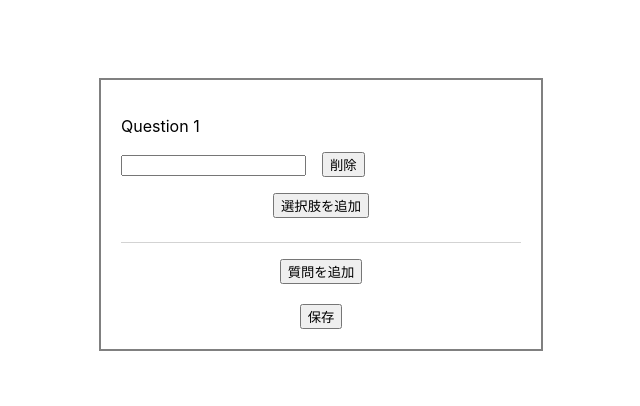
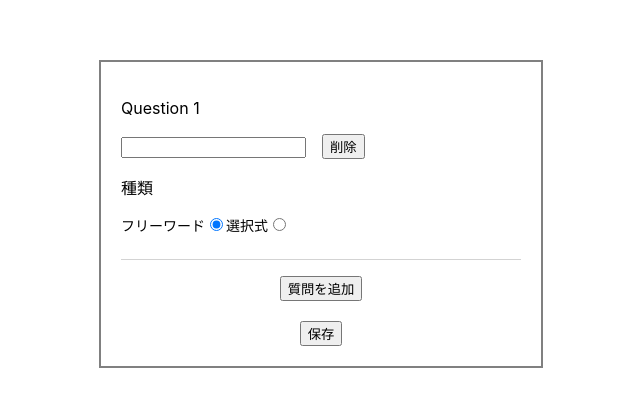
Before and after one commit to maro-12/react-hook-form-nested, a React (Create React App) app: page / in a window 1280 px wide. Shown: the part 186-592 px from the top of the page, without its empty margins (319-959 px from the left). Built offline with nearby package versions, Linux system fonts and the light colour scheme.

Commit message:
質問のタイプによって選択肢のフォームを出し分けるようにした

```diff
--- a/src/App.tsx
+++ b/src/App.tsx
@@ -1,15 +1,19 @@
 import React from 'react';
 import './App.css';
-import { useForm } from 'react-hook-form';
-import QuestionArray from './QuestionArray';
+import { useFieldArray, useForm } from 'react-hook-form';
+import QuestionItem from './QuestionItem';
+
+type QuestionType = "FREE" | "SELECT";
 
 interface Choice {
   choiceText: string;
 }
 interface Question {
   questionText: string;
+  questionType: QuestionType;
   choices: Choice[];
 }
+
 export interface QuestionForm {
   questions: Question[]
 }
@@ -17,9 +21,22 @@ export interface QuestionForm {
 function App() {
   const { handleSubmit, register, control } = useForm<QuestionForm>({
     defaultValues: {
-      questions: [{ questionText: "", choices: [] }]
+      questions: [{ questionText: "", questionType: "FREE", choices: [] }]
     }
   });
+
+  const { fields, append, remove } = useFieldArray({
+    control,
+    name: "questions",
+  });
+
+  const addQuestion = () => {
+    append({ questionText: "", questionType: "FREE", choices: [] })
+  }
+
+  const removeQuestion = (index: number) => {
+    remove(index);
+  }
 
   const _handleSubmit = (data: QuestionForm) => {
     console.log("data", data);
@@ -28,7 +45,20 @@ function App() {
   return (
     <div className="container">
       <form onSubmit={handleSubmit(_handleSubmit)} style={{ border: "2px solid gray", padding: "20px", width: "400px" }}>
-        <QuestionArray register={register} control={control} />
+        {fields.map((field, index) => (
+          <QuestionItem
+            key={field.id}
+            register={register}
+            control={control}
+            questionIndex={index}
+            removeQuestion={removeQuestion}
+          />
+        ))}
+        <div style={{ marginTop: "16px", textAlign: "center" }}>
+          <button onClick={addQuestion} type={"button"}>
+            質問を追加
+          </button>
+        </div>
         <div style={{ marginTop: "20px", textAlign: "center" }}>
           <button type="submit">保存</button>
         </div>
--- a/src/ChoiceArray.tsx
+++ /dev/null
@@ -1,47 +0,0 @@
-import React from "react";
-import { Control, useFieldArray, UseFormRegister } from "react-hook-form";
-import { QuestionForm } from "./App";
-
-interface Props {
-  register: UseFormRegister<QuestionForm>;
-  control: Control<QuestionForm>;
-  questionIndex: number;
-}
-
-const ChoiceArray = ({ register, questionIndex, control }: Props) => {
-  const { fields, append, remove } = useFieldArray({
-    control,
-    name: `questions.${questionIndex}.choices` as "questions.0.choices",
-  });
-
-  const addChoice = () => {
-    append({ choiceText: "" })
-  }
-
-  const removeChoice = (index: number) => {
-    remove(index);
-  }
-
-  return (
-    <div>
-      {fields.map((field, index) => (
-        <div key={field.id} style={{ paddingLeft: "24px" }}>
-          <label>
-            <p>{`Choice ${index + 1}`}</p>
-            <input type="text" {...register(`questions.${questionIndex}.choices.${index}.choiceText` as const)} />
-          </label>
-          <button onClick={() => removeChoice(index)} type={"button"} style={{ marginLeft: "16px" }}>
-            削除
-          </button>
-        </div>
-      ))}
-      <div style={{ marginTop: "16px", textAlign: "center" }}>
-        <button onClick={addChoice} type={"button"}>
-          選択肢を追加
-        </button>
-      </div>
-    </div>
-  )
-}
-
-export default ChoiceArray;
--- /dev/null
+++ b/src/ChoiceItem.tsx
@@ -0,0 +1,26 @@
+import React from "react";
+import { UseFormRegister } from "react-hook-form";
+import { QuestionForm } from "./App";
+
+interface Props {
+  register: UseFormRegister<QuestionForm>;
+  questionIndex: number;
+  choiceIndex: number;
+  removeChoice: (index: number) => void;
+}
+
+const ChoiceItem = ({ register, questionIndex, removeChoice, choiceIndex }: Props) => {
+  return (
+    <div style={{ paddingLeft: "24px" }}>
+      <label>
+        <p>Choice {choiceIndex + 1}</p>
+        <input type="text" {...register(`questions.${questionIndex}.choices.${choiceIndex}.choiceText` as const)} />
+      </label>
+      <button onClick={() => removeChoice(choiceIndex)} type={"button"} style={{ marginLeft: "16px" }}>
+        削除
+      </button>
+    </div>
+  )
+}
+
+export default ChoiceItem;
--- a/src/QuestionArray.tsx
+++ /dev/null
@@ -1,50 +0,0 @@
-import React from "react";
-import { Control, useFieldArray, UseFormRegister } from "react-hook-form";
-import { QuestionForm } from "./App";
-import ChoiceArray from "./ChoiceArray";
-
-interface Props {
-  register: UseFormRegister<QuestionForm>;
-  control: Control<QuestionForm>;
-}
-
-const QuestionArray = ({ register, control }: Props) => {
-  const { fields, append, remove } = useFieldArray({
-    control,
-    name: "questions",
-  });
-
-  const addQuestion = () => {
-    append({ questionText: "" })
-  }
-
-  const removeQuestion = (index: number) => {
-    remove(index);
-  }
-
-  return (
-    <div>
-      {fields.map((field, index) => (
-        <div key={field.id} style={{ borderBottom: "1px solid lightGray", paddingBottom: "24px" }}>
-          <div>
-            <label>
-              <p>{`Question ${index + 1}`}</p>
-              <input type="text" {...register(`questions.${index}.questionText` as const)} />
-            </label>
-            <button type={"button"} onClick={() => removeQuestion(index)} style={{ marginLeft: "16px" }}>
-              削除
-            </button>
-          </div>
-          <ChoiceArray control={control} register={register} questionIndex={index} />
-        </div>
-      ))}
-      <div style={{ marginTop: "16px", textAlign: "center" }}>
-        <button onClick={addQuestion} type={"button"}>
-          質問を追加
-        </button>
-      </div>
-    </div>
-  )
-}
-
-export default QuestionArray;
--- /dev/null
+++ b/src/QuestionItem.tsx
@@ -0,0 +1,76 @@
+import React from "react";
+import { Control, useFieldArray, UseFormRegister, useWatch } from "react-hook-form";
+import { QuestionForm } from "./App";
+import ChoiceItem from "./ChoiceItem";
+
+interface Props {
+  register: UseFormRegister<QuestionForm>;
+  control: Control<QuestionForm>;
+  questionIndex: number;
+  removeQuestion: (index: number) => void;
+}
+
+const QuestionItem = ({ register, control, questionIndex, removeQuestion }: Props) => {
+  const type = useWatch({
+    control,
+    name: `questions.${questionIndex}.questionType` as const
+  });
+
+  const { fields, append, remove } = useFieldArray({
+    control,
+    name: `questions.${questionIndex}.choices` as "questions.0.choices",
+  });
+
+  const addChoice = () => {
+    append({ choiceText: "" })
+  }
+
+  const removeChoice = (choiceIndex: number) => {
+    remove(choiceIndex);
+  }
+
+  return (
+    <div style={{ borderBottom: "1px solid lightGray", paddingBottom: "24px" }}>
+      <div>
+        <label>
+          <p>Question {questionIndex + 1}</p>
+          <input type="text" {...register(`questions.${questionIndex}.questionText` as const)} />
+        </label>
+        <button type={"button"} onClick={() => removeQuestion(questionIndex)} style={{ marginLeft: "16px" }}>
+          削除
+        </button>
+      </div>
+      <div>
+        <p>種類</p>
+        <label style={{ fontSize: "14px" }}>
+          フリーワード
+          <input type={"radio"} value={"FREE"} {...register(`questions.${questionIndex}.questionType` as const)} />
+        </label>
+        <label style={{ fontSize: "14px" }}>
+          選択式
+          <input type={"radio"} value={"SELECT"} {...register(`questions.${questionIndex}.questionType` as const)} />
+        </label>
+      </div>
+      {type === "SELECT" && (
+        <>
+          {fields.map((field, index) => (
+            <ChoiceItem
+              key={field.id}
+              register={register}
+              questionIndex={questionIndex}
+              choiceIndex={index}
+              removeChoice={removeChoice}
+            />
+          ))}
+          <div style={{ marginTop: "24px", textAlign: "center" }}>
+            <button onClick={addChoice} type={"button"}>
+              選択肢を追加
+            </button>
+          </div>
+        </>
+      )}
+    </div>
+  )
+}
+
+export default QuestionItem;
```
